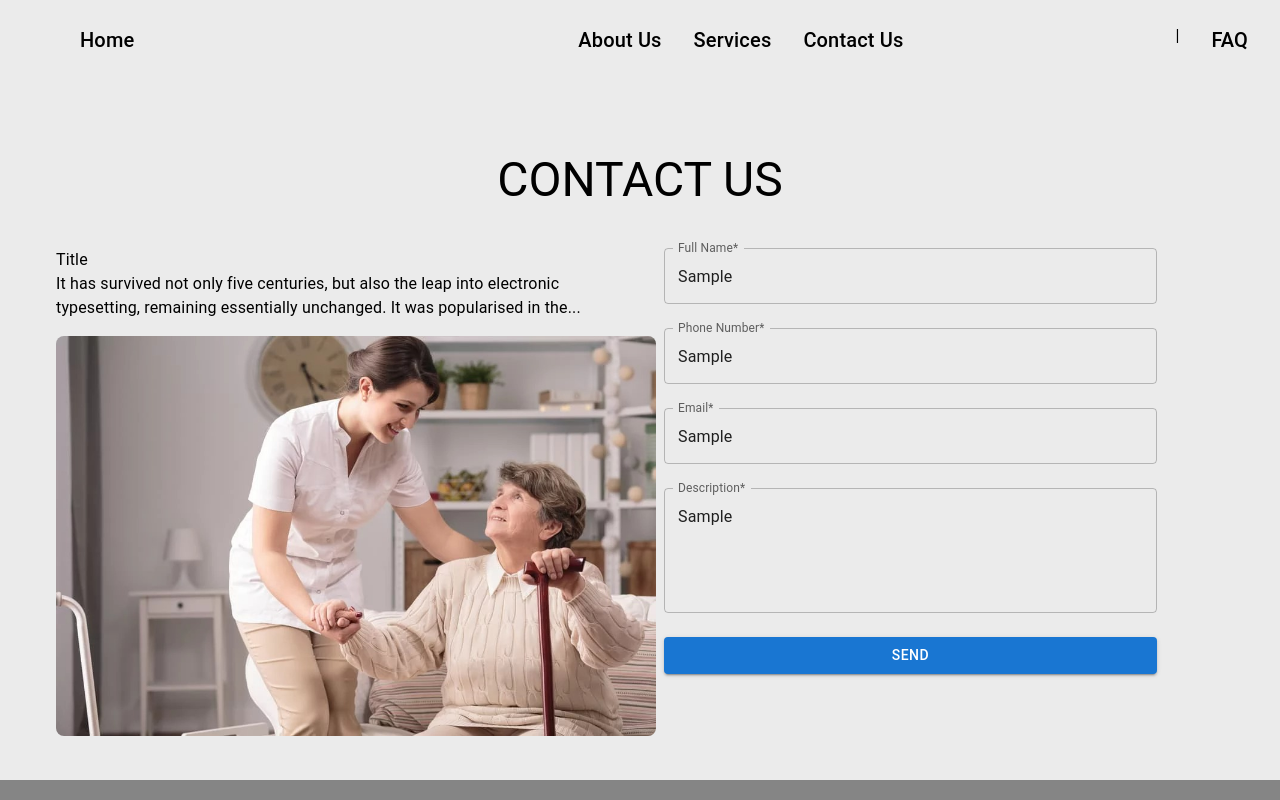
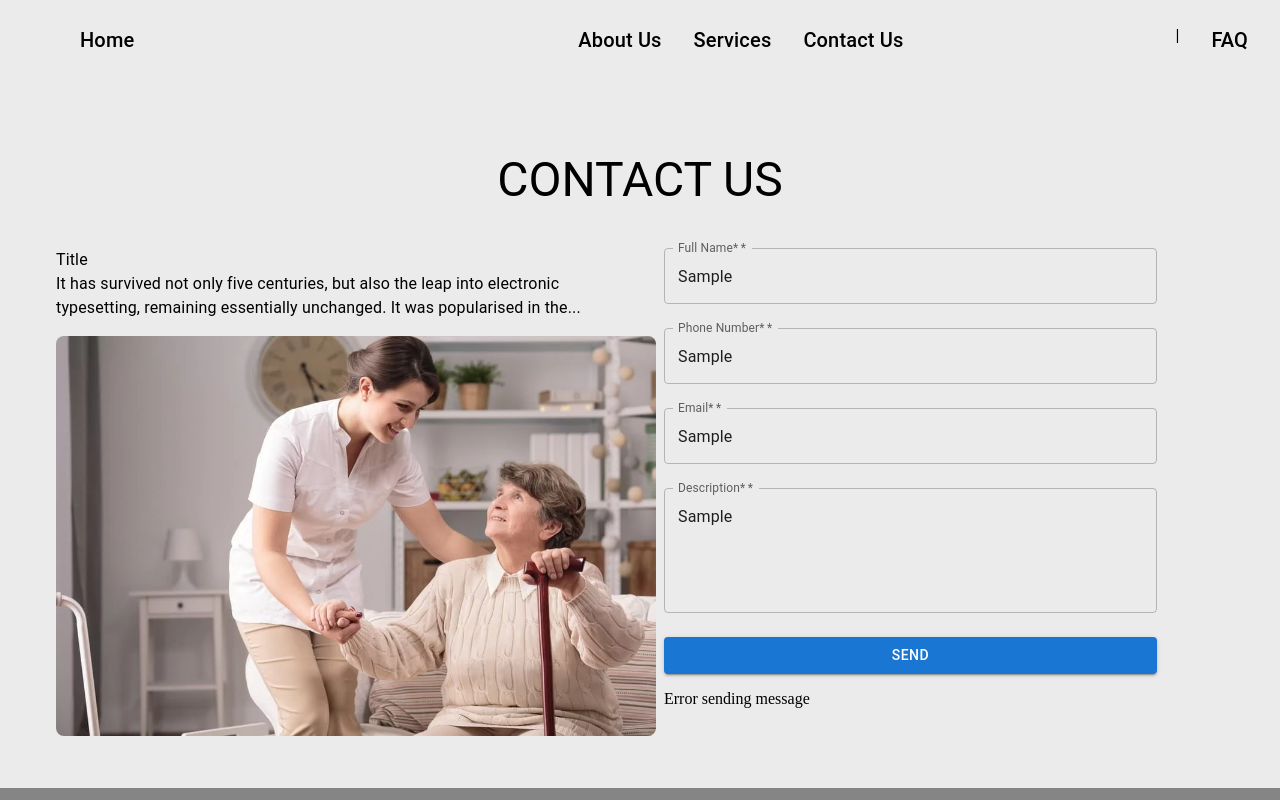
Before and after one commit to Saurabh0825/abiy-home-care, a Next.js app: page /contactus in a window 1280 px wide. Both pictures are taken after typing "Sample", "Sample", "Sample", "Sample" into the empty fields and a click on the button "SEND". Shown: the top 800 px of the page. Built offline with nearby package versions, Linux system fonts and the light colour scheme; no server answers; what @mui/material-nextjs would draw is missing.

Commit message:
contact feature added

```diff
--- a/package.json
+++ b/package.json
@@ -16,11 +16,13 @@
     "@mui/material": "^6.1.7",
     "@mui/material-nextjs": "^6.1.5",
     "next": "15.0.1",
+    "nodemailer": "^6.9.16",
     "react": "19.0.0-rc-69d4b800-20241021",
     "react-dom": "19.0.0-rc-69d4b800-20241021"
   },
   "devDependencies": {
     "@types/node": "^20",
+    "@types/nodemailer": "^6.4.17",
     "@types/react": "^18",
     "@types/react-dom": "^18",
     "eslint": "^8",
--- a/src/app/contactus/page.tsx
+++ b/src/app/contactus/page.tsx
@@ -1,8 +1,43 @@
+"use client";
+import { useState, FormEvent } from 'react';
 import { Typography, TextField, Box, Button } from '@mui/material';
 import Grid from '@mui/material/Grid2';
 import Image from 'next/image';
 
 const ContactUs = () => {
+    const [name, setName] = useState('');
+    const [email, setEmail] = useState('');
+    const [phone, setPhone] = useState('');
+    const [message, setMessage] = useState('');
+    const [status, setStatus] = useState('');
+    const handleSubmit = async (e: FormEvent<HTMLFormElement>) => {
+        e.preventDefault();
+        const formData = {
+            name,
+            email,
+            phone,
+            message
+        };
+        setStatus('Sending...');
+        try {
+            const res = await fetch('/api/contact', {
+                method: 'POST',
+                headers: {
+                    'Content-Type': 'application/json',
+                },
+                body: JSON.stringify(formData),
+            });
+
+            const data = await res.json();
+            if (res.ok) {
+                setStatus('Message Sent Successfully!');
+            } else {
+                setStatus(data.error || 'Something went wrong');
+            }
+        } catch {
+            setStatus('Error sending message');
+        }
+    }
     return (
         <>
                 {/* Title Section */}
@@ -29,23 +64,28 @@ const ContactUs = () => {
                     </Grid>
 
                     {/* Second Column: Text Fields */}
+                    {/* <form> */}
                     <Grid size={{ xs: 12, sm: 6 }} paddingLeft={{ xs: 0, sm: 2 }}>
+                        <form onSubmit={handleSubmit}>
                         <Box sx={{ width: '80%' }} paddingBottom={3}>
-                            <TextField fullWidth label="Full Name*" id="fullname" />
+                            <TextField fullWidth label="Full Name*" id="fullname" onChange={(e) => setName(e.target.value)} required />
                         </Box>
                         <Box sx={{ width: '80%' }} paddingBottom={3}>
-                            <TextField fullWidth label="Phone Number*" id="phonenumber" />
+                            <TextField fullWidth label="Phone Number*" id="phonenumber" onChange={(e) => setPhone(e.target.value)} required/>
                         </Box>
                         <Box sx={{ width: '80%' }} paddingBottom={3}>
-                            <TextField fullWidth label="Email*" id="email" />
+                            <TextField fullWidth label="Email*" id="email" onChange={(e) => setEmail(e.target.value)} required/>
                         </Box>
                         <Box sx={{ width: '80%' }} paddingBottom={3}>
-                            <TextField fullWidth label="Description*" id="description" multiline minRows={4}/>
+                            <TextField fullWidth label="Description*" id="description" multiline minRows={4} onChange={(e) => setMessage(e.target.value)} required/>
                         </Box>
                         <Box sx={{ width: '80%' }} paddingBottom={3}>
-                        <Button fullWidth sx={{height: "20%"}} variant="contained">Send</Button>
+                        <Button type="submit" fullWidth sx={{height: "20%"}} variant="contained">Send</Button>
+                        {status && <p>{status}</p>}
                         </Box>
+                        </form>
                     </Grid>
+                    {/* </form> */}
                 </Grid>
         </>
     );
```
Also changed, not shown: src/Pages/api/contact.tsx (added, +46 -0 lines), 1 other file (tests, documents, lock files or other folders).
